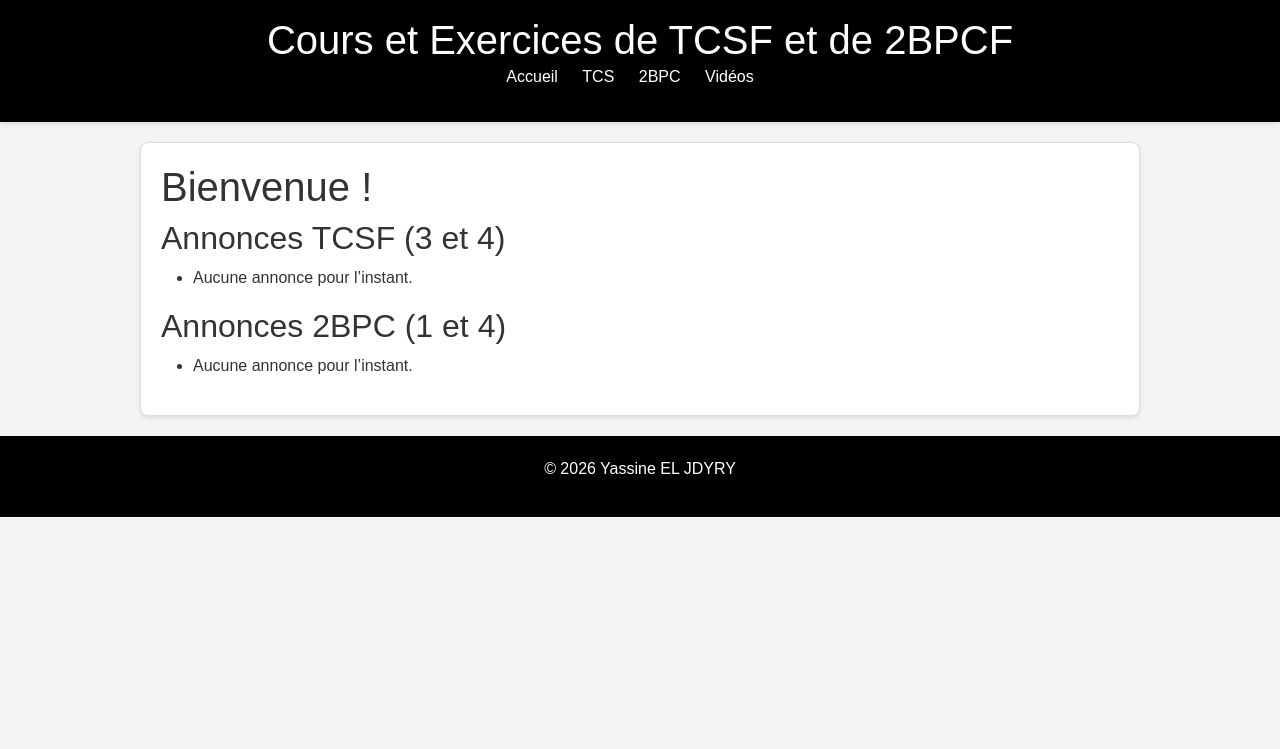
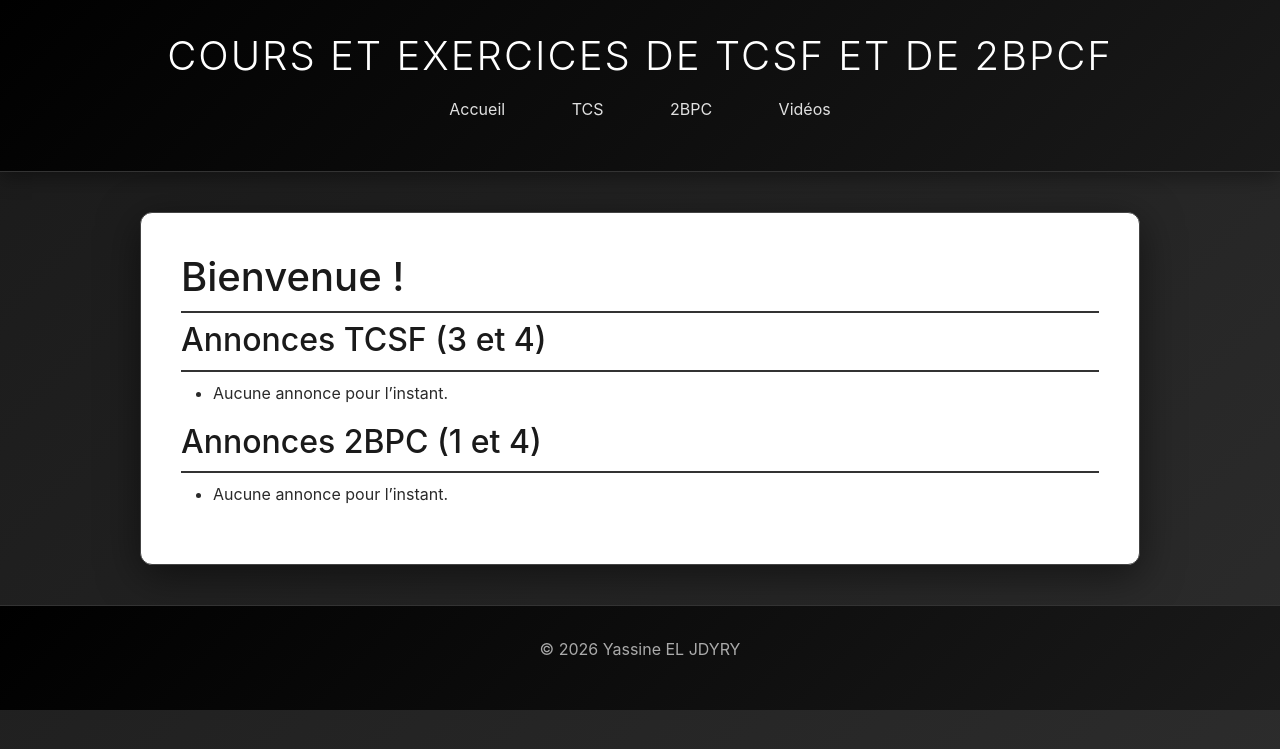
Before and after one commit to learninmath/learninmath.github.io, a Jekyll site: the page built from index.md, in a window 1280 px wide. Shown: the top 749 px of the page. Built offline with Jekyll 4.4.1, drawn with Linux system fonts in a browser that asks for light colours.

Commit message:
v19.3.26

```diff
--- a/_config.yml
+++ b/_config.yml
@@ -9,7 +9,7 @@ baseurl: "" # the subpath of your site, e.g. /blog
 url: "" # the base hostname & protocol for your site, e.g. http://example.com
 twitter_username: jekyllrb
 github_username:  jekyll
-minimal_mistakes_skin: "default" # "default", "air", "aqua", "contrast", "dark", "dirt", "forest", "garden", "ice", "light", "mint", "neon", "plum", "sunrise", "wood"
+minimal_mistakes_skin: "contrast" # "default", "air", "aqua", "contrast", "dark", "dirt", "forest", "garden", "ice", "light", "mint", "neon", "plum", "sunrise", "wood"
 search: true
 mathjax: true
 
--- a/assets/css/main.css
+++ b/assets/css/main.css
@@ -1,58 +1,161 @@
+* {
+  box-sizing: border-box;
+}
+
 body {
-  font-family: sans-serif;
+  font-family: -apple-system, BlinkMacSystemFont, "Segoe UI", Roboto, Oxygen, Ubuntu, sans-serif;
   margin: 0;
-  line-height: 1.6;
-  color: #333;
-  background: #f4f4f4;
+  line-height: 1.7;
+  color: #2a2a2a;
+  background: linear-gradient(135deg, #1a1a1a 0%, #2d2d2d 100%);
+  min-height: 100vh;
 }
 
 header {
-  background: #000;
+  background: linear-gradient(135deg, #000 0%, #1a1a1a 100%);
   color: white;
-  padding: 1rem 0;
+  padding: 2rem 0;
   text-align: center;
-  box-shadow: 0 2px 4px rgba(0,0,0,0.1);
+  box-shadow: 0 4px 20px rgba(0,0,0,0.4);
+  border-bottom: 1px solid #333;
 }
 
 header h1 {
   margin: 0;
+  font-weight: 300;
+  letter-spacing: 2px;
+  text-transform: uppercase;
 }
 
 nav ul {
   padding: 0;
   list-style: none;
+  margin-top: 1rem;
 }
 
 nav ul li {
-  display: inline;
-  margin-right: 20px;
+  display: inline-block;
+  margin: 0 15px;
 }
 
 nav a {
+  color: #e0e0e0;
+  text-decoration: none;
+  font-weight: 400;
+  padding: 8px 16px;
+  border-radius: 4px;
+  transition: all 0.3s ease;
+}
+
+nav a:hover {
+  background: #fff;
+  color: #000;
+  transform: translateY(-2px);
+}
+
+main {
+  padding: 40px;
+  max-width: 1000px;
+  margin: 40px auto;
+  background: #fff;
+  border-radius: 12px;
+  box-shadow: 0 10px 40px rgba(0,0,0,0.5);
+  border: 1px solid #444;
+}
+
+main h1, main h2, main h3 {
+  color: #1a1a1a;
+  border-bottom: 2px solid #333;
+  padding-bottom: 10px;
+}
+
+main a {
+  color: #555;
+  text-decoration: none;
+  border-bottom: 1px solid #ccc;
+  transition: all 0.2s ease;
+}
+
+main a:hover {
+  color: #000;
+  border-bottom-color: #000;
+}
+
+table {
+  border-collapse: collapse;
+  width: 100%;
+  margin: 20px 0;
+}
+
+table th, table td {
+  border: 1px solid #ddd;
+  padding: 12px;
+  text-align: left;
+}
+
+table th {
+  background: #333;
+  color: #fff;
+}
+
+table tr:nth-child(even) {
+  background: #f9f9f9;
+}
+
+table tr:hover {
+  background: #eee;
+}
+
+blockquote {
+  border-left: 4px solid #333;
+  margin: 20px 0;
+  padding: 10px 20px;
+  background: #f5f5f5;
+  color: #555;
+}
+
+code {
+  background: #f0f0f0;
+  padding: 2px 6px;
+  border-radius: 3px;
+  font-family: "Consolas", "Monaco", monospace;
+}
+
+pre {
+  background: #1a1a1a;
+  color: #e0e0e0;
+  padding: 20px;
+  border-radius: 8px;
+  overflow-x: auto;
+  border: 1px solid #333;
+}
+
+footer {
+  text-align: center;
+  padding: 30px;
+  background: linear-gradient(135deg, #000 0%, #1a1a1a 100%);
+  color: #aaa;
+  border-top: 1px solid #333;
+}
+
+footer a {
   color: #fff;
   text-decoration: none;
 }
 
-nav a:hover {
-  color: #90EE90;
+footer a:hover {
+  text-decoration: underline;
 }
 
-main {
-  padding: 20px;
-  max-width: 1000px;
-  margin: 20px auto;
-  background: #fff;
-  border-radius: 8px;
-  box-shadow: 0 2px 4px rgba(0,0,0,0.1);
-  border: 1px solid #ddd;
+/* Responsive */
+@media (max-width: 768px) {
+  main {
+    padding: 20px;
+    margin: 20px;
+  }
+
+  nav ul li {
+    display: block;
+    margin: 10px 0;
+  }
 }
-
-footer {
-  text-align: center;
-  padding: 20px;
-  background: #000;
-  color: #fff;
-  position: relative;
-  bottom: 0;
-  width: 100%;
-}
```
